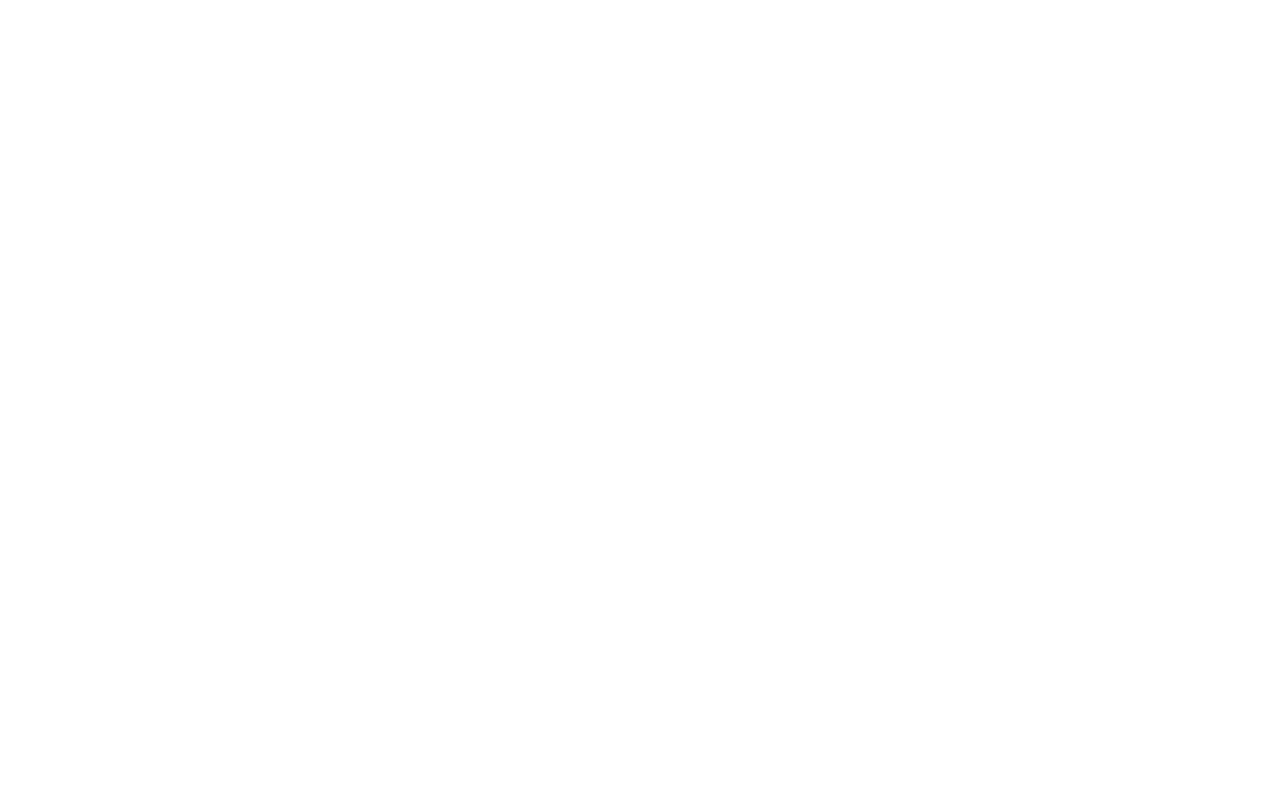
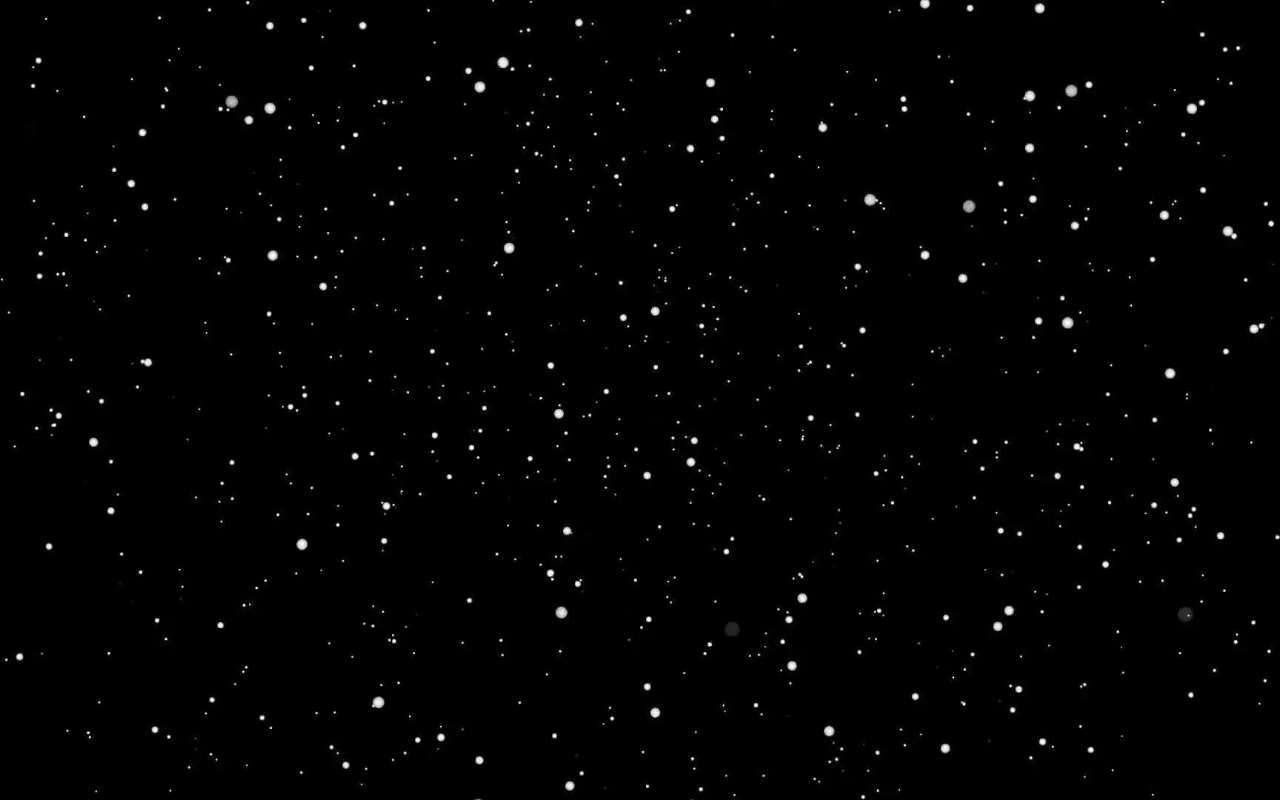
Before and after one commit to matulai/Star-Wars-Info, an Angular app: page / in a window 1280 px wide. Built offline with nearby package versions, Linux system fonts and the light colour scheme.

Commit message:
Add: base styles and variables

```diff
--- /dev/null
+++ b/src/_globals.scss
@@ -0,0 +1,12 @@
+// COLORS
+
+$button-primary-color: #FFE81F;
+
+$background-opacity-color: rgba(255, 232, 31, 0.1667);
+
+$button-opacity-hover-color: rgba(255, 232, 31, 0.2);
+
+$font-primary-color: #F0F0F0;
+$font-secondary-color: #000000;
+
+$opacity-grey: #d3d3d3F2;
--- a/src/styles.scss
+++ b/src/styles.scss
@@ -1 +1,133 @@
-/* You can add global styles to this file, and also import other style files */
+@use './globals';
+
+@font-face {
+  font-family: 'Inter';
+  src: url('/assets/fonts/Inter_18pt-Bold.ttf') format('ttf');
+  font-weight: 700;
+  font-style: normal;
+}
+
+@font-face {
+  font-family: 'Inter';
+  src: url('/assets/fonts/Inter_18pt-SemiBold.ttf') format('ttf');
+  font-weight: 600;
+  font-style: normal;
+}
+
+* {
+  box-sizing: border-box;
+}
+
+/* Reset CSS */
+input,
+button,
+html,
+body,
+div,
+span,
+applet,
+object,
+iframe,
+h1,
+h2,
+h3,
+h4,
+h5,
+h6,
+p,
+blockquote,
+pre,
+a,
+abbr,
+acronym,
+address,
+big,
+cite,
+code,
+del,
+dfn,
+em,
+img,
+ins,
+kbd,
+q,
+s,
+samp,
+small,
+strike,
+strong,
+sub,
+sup,
+tt,
+var,
+b,
+u,
+i,
+center,
+dl,
+dt,
+dd,
+ol,
+ul,
+li,
+fieldset,
+form,
+label,
+legend,
+table,
+caption,
+tbody,
+tfoot,
+thead,
+tr,
+th,
+td,
+article,
+aside,
+canvas,
+details,
+embed,
+figure,
+figcaption,
+footer,
+header,
+hgroup,
+menu,
+nav,
+output,
+ruby,
+section,
+summary,
+time,
+mark,
+audio,
+video {
+  margin: 0;
+  padding: 0;
+  border: 0;
+  font-size: 100%;
+  font: inherit;
+  vertical-align: baseline;
+  color: inherit;
+}
+
+
+
+app-root {
+  display: flex;
+  flex-direction: column;
+  min-width: 320px;
+  min-height: 100vh;
+}
+
+body {
+  color: globals.$font-primary-color;
+
+  background-size: cover;
+  background-image: url("/galaxy-background.webp");
+  background-repeat: no-repeat;
+  background-position: center;
+  background-attachment: fixed;
+
+  font-family: 'Inter', sans-serif;
+}
--- a/tsconfig.json
+++ b/tsconfig.json
@@ -20,10 +20,7 @@
 
     "baseUrl": ".",
     "paths": {
-      "@/app/*": ["src/app/*"],
-      "@/views/*": ["src/app/views/*"],
-      "@/services/*": ["src/app/services/*"],
-      "@/components/*": ["src/app/components/*"],
+      "@app/*": ["src/app/*"],
     }
   },
   "angularCompilerOptions": {
```
